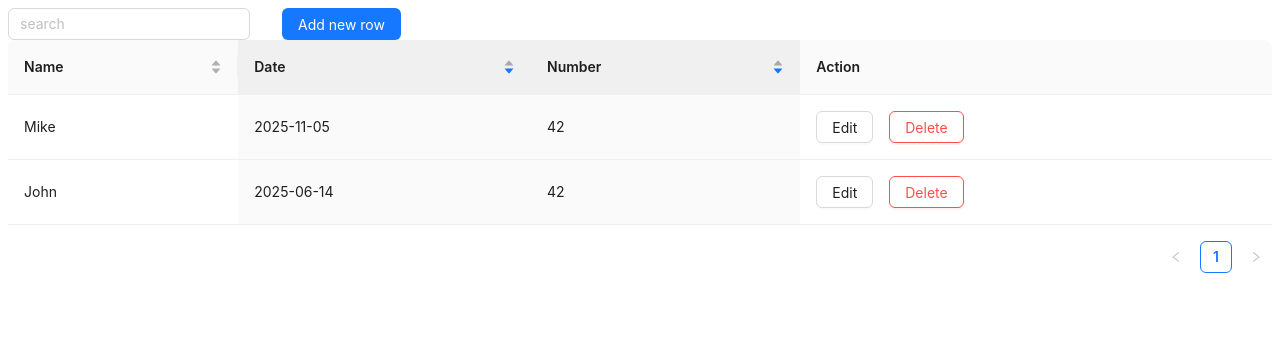
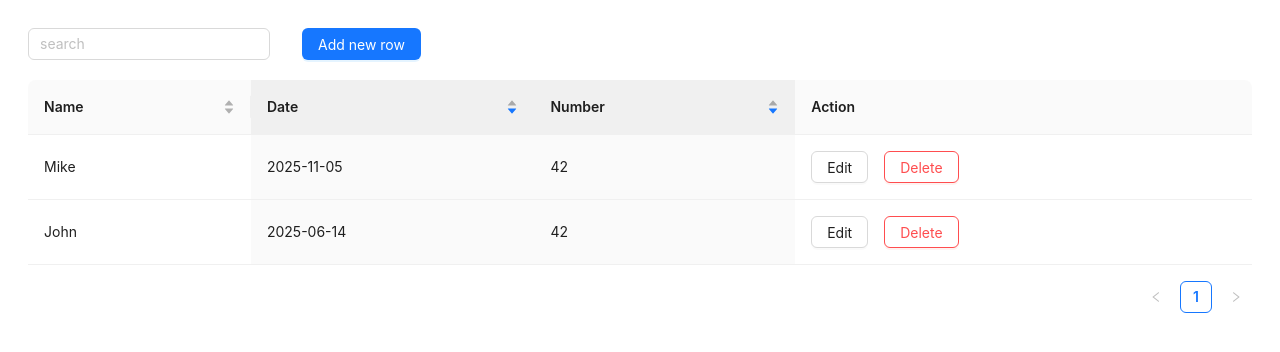
Before and after one commit to GSasha9/test_case, a React (Vite) app in the folder react-ts/: page / in a window 1280 px wide. Shown: the top 352 px of the page. Built offline with nearby package versions, Linux system fonts and the light colour scheme.

Commit message:
style: add styles

```diff
--- a/react-ts/src/App.tsx
+++ b/react-ts/src/App.tsx
@@ -2,7 +2,7 @@ import MainTable from './components/table/main-table';
 
 function App() {
   return (
-    <main>
+    <main className="main">
       <MainTable />
     </main>
   );
--- a/react-ts/src/components/table/main-table.tsx
+++ b/react-ts/src/components/table/main-table.tsx
@@ -1,7 +1,5 @@
 import type { TableProps } from 'antd';
-import { Button, Modal, Space, Table } from 'antd';
-import { Form } from 'antd';
-import { Input } from 'antd';
+import { Button, Form, Input, Modal, Space, Table } from 'antd';
 import dayjs from 'dayjs';
 import { useEffect, useState } from 'react';
 
@@ -26,7 +24,7 @@ const MainTable = () => {
     setIsModalOpen(true);
   };
 
-  const hadleSearchInput = (searchText: string) => {
+  const handleSearchInput = (searchText: string) => {
     const filteredData = tableData.filter((row) =>
       Object.values(row).some((value) =>
         String(value).toLowerCase().includes(searchText.toLowerCase())
@@ -120,7 +118,7 @@ const MainTable = () => {
       <Space size={'middle'}>
         <Input
           placeholder="search"
-          onChange={(e) => hadleSearchInput(e.target.value)}
+          onChange={(e) => handleSearchInput(e.target.value)}
         />{' '}
         <Button type="primary" onClick={handleButton}>
           {' '}
--- a/react-ts/src/main.tsx
+++ b/react-ts/src/main.tsx
@@ -2,6 +2,8 @@ import { StrictMode } from 'react';
 import * as ReactDom from 'react-dom/client';
 
 import App from './App';
+
+import '@/styles/main.scss';
 
 const container = document.getElementById('root');
 
--- /dev/null
+++ b/react-ts/src/styles/main.scss
@@ -0,0 +1,6 @@
+.main {
+  display: flex;
+  flex-direction: column;
+  gap: 20px;
+  padding: 20px;
+}
```
